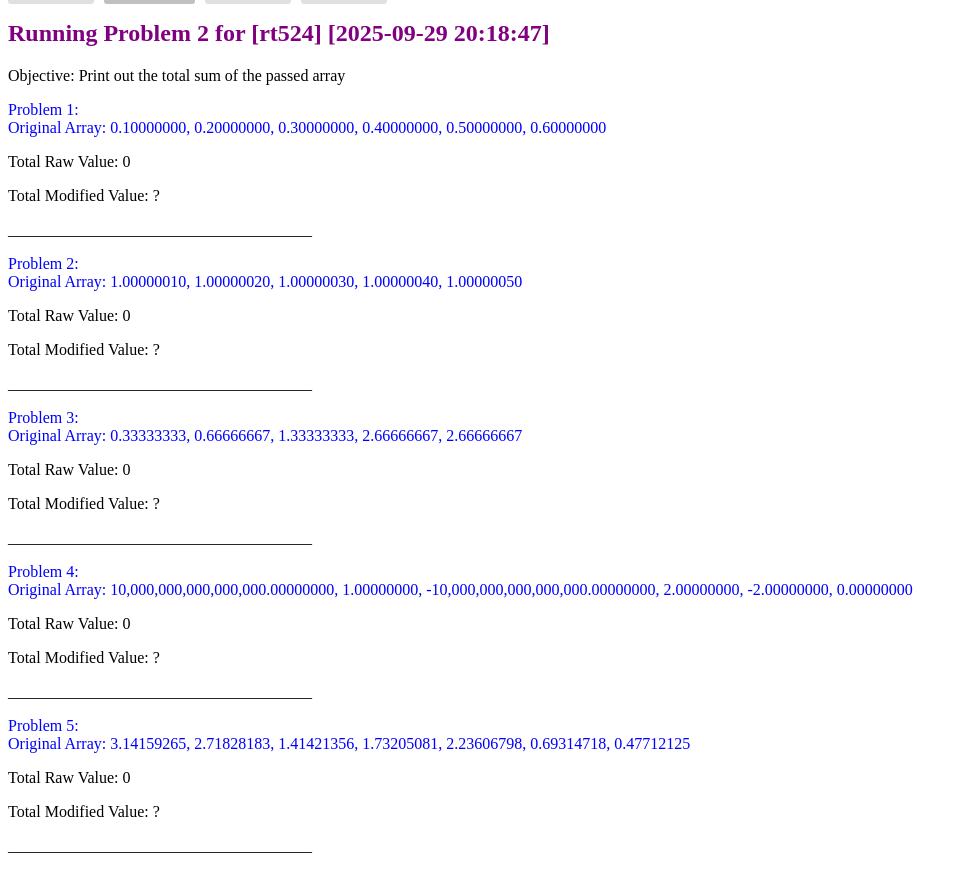
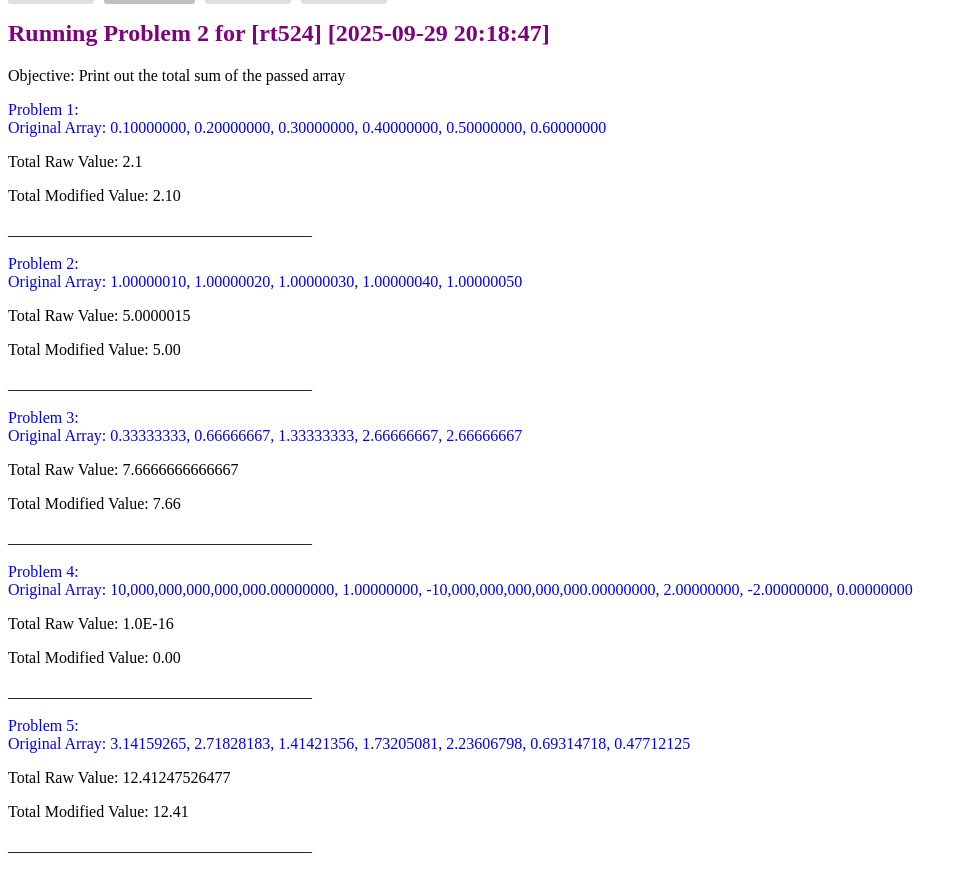
Before and after one commit to RTailor2301/JBoard-Customized-Job-Board, a PHP site: page /M2/problem2.php in a window 1280 px wide. Shown: the part 26-899 px from the top of the page, without its empty margins (0-969 px from the left). Run offline with PHP 8.4, Linux system fonts and the light colour scheme.

Commit message:
solved problem 2

```diff
--- a/public_html/M2/problem2.php
+++ b/public_html/M2/problem2.php
@@ -30,11 +30,15 @@ function sumValues($arr, $arrayNumber)
     // rt524 09-29-2025
     // for loop through array and for every array value, add to total
 
+    for ($i = 0; $i < count($arr); $i += 1) {
+        $total += $arr[$i];
+    }
+
 
     // Solve Challenge 2 here
     // rt524 09-29-2025
     // after getting total, multiply by 100, cast to int, divide by 100
-    $modifiedTotal = "?";
+    $modifiedTotal = number_format(((int)($total * 100) / 100), 2);
 
     // End Solution Edits
     echo "<p>Total Raw Value: {$total}</p>";
```
